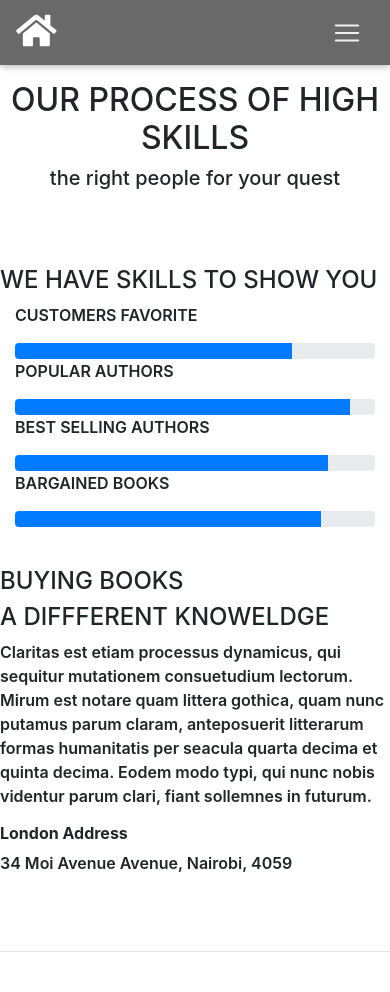
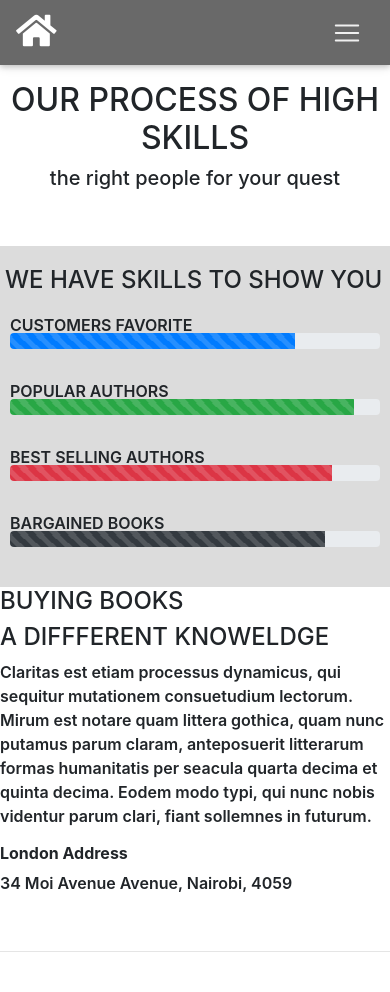
Before and after one commit to omololevy/E-books, a Django app: template library/templates/about.html in a window 390 px wide. Shown: the top 992 px of the page. Run offline with Django 3.2, Linux system fonts and the light colour scheme; the template is opened without the code that fills it, so the values that code supplies are empty; some libraries are stand-ins or nearby versions; some web fonts are replaced.

Commit message:
added animation

```diff
--- a/library/templates/about.html
+++ b/library/templates/about.html
@@ -4,7 +4,9 @@
 {{block.super}}
 
 <style>
-
+  body {
+  overflow: hidden; /* Hide scrollbars */
+  }
   .performance {
           padding-top: -9px;
           font-weight: 600;
@@ -14,12 +16,24 @@
     text-align: center;
   }
   .sales{
-    padding: 20px;
-    width: 40%;
+    padding-left: 30px;
+    padding-right: 20px;
+
   }
   /* meet */
   .meet{
     text-align: center;
+    padding: 13px;
+    margin: 4px;
+  }
+
+  #row{
+    background-color: #DCDCDC;
+    padding: 10px;
+  }
+  #row h4{
+    background-color: #DCDCDC;
+    padding: 10px;
   }
 
   .name {
@@ -29,6 +43,11 @@
   .work {
       font-weight: bold;
       font-size: 15px
+  }
+
+  .progress{
+    margin-top: -20px;
+    margin-bottom: 30px;
   }
 
   .about span {
@@ -67,14 +86,10 @@
   <meta charset="UTF-8">
   <meta http-equiv="X-UA-Compatible" content="IE=edge">
   <meta name="viewport" content="width=device-width, initial-scale=1.0">
-  <link rel="stylesheet" href="https://maxcdn.bootstrapcdn.com/bootstrap/4.0.0/css/bootstrap.min.css"
-    integrity="sha384-Gn5384xqQ1aoWXA+058RXPxPg6fy4IWvTNh0E263XmFcJlSAwiGgFAW/dAiS6JXm" crossorigin="anonymous">
-  <script src="https://cdnjs.cloudflare.com/ajax/libs/popper.js/1.12.9/umd/popper.min.js"
-    integrity="sha384-ApNbgh9B+Y1QKtv3Rn7W3mgPxhU9K/ScQsAP7hUibX39j7fakFPskvXusvfa0b4Q"
-    crossorigin="anonymous"></script>
-  <script src="https://maxcdn.bootstrapcdn.com/bootstrap/4.0.0/js/bootstrap.min.js"
-    integrity="sha384-JZR6Spejh4U02d8jOt6vLEHfe/JQGiRRSQQxSfFWpi1MquVdAyjUar5+76PVCmYl"
-    crossorigin="anonymous"></script>
+  <link rel="stylesheet" href="https://cdn.jsdelivr.net/npm/bootstrap@4.6.1/dist/css/bootstrap.min.css">
+  <script src="https://cdn.jsdelivr.net/npm/jquery@3.5.1/dist/jquery.slim.min.js"></script>
+  <script src="https://cdn.jsdelivr.net/npm/popper.js@1.16.1/dist/umd/popper.min.js"></script>
+  <script src="https://cdn.jsdelivr.net/npm/bootstrap@4.6.1/dist/js/bootstrap.bundle.min.js"></script>
   <title>Document</title>
 </head>
 
@@ -85,13 +100,13 @@
 
     <br><br>
     <div class="row">
-      <div class="sales col-md-6">
+      <div id="row" class="sales col-md-6">
         <h4>WE HAVE SKILLS TO SHOW YOU</h4>
 
         <div class="container">
           <p>CUSTOMERS FAVORITE</p>
           <div class="progress">
-            <div class="progress-bar" role="progressbar" aria-valuenow="70" aria-valuemin="0" aria-valuemax="100"
+            <div class="progress-bar progress-bar-striped progress-bar-animated" role="progressbar" aria-valuenow="70" aria-valuemin="0" aria-valuemax="100"
               style="width:77%">
               <span class="sr-only">77% Complete</span>
             </div>
@@ -101,7 +116,7 @@
         <div class="container">
           <p>POPULAR AUTHORS</p>
           <div class="progress">
-            <div class="progress-bar" role="progressbar" aria-valuenow="93" aria-valuemin="0" aria-valuemax="100"
+            <div class="progress-bar bg-success progress-bar-striped progress-bar-animated" role="progressbar" aria-valuenow="93" aria-valuemin="0" aria-valuemax="100"
               style="width:93%">
               <span class="sr-only">93% Complete (success)</span>
             </div>
@@ -111,7 +126,7 @@
         <div class="container">
           <p>BEST SELLING AUTHORS</p>
           <div class="progress">
-            <div class="progress-bar" role="progressbar" aria-valuenow="87" aria-valuemin="0" aria-valuemax="100"
+            <div class="progress-bar bg-danger progress-bar-striped progress-bar-animated"" role="progressbar" aria-valuenow="87" aria-valuemin="0" aria-valuemax="100"
               style="width:87%">
               <span class="sr-only">87% Complete</span>
             </div>
@@ -121,7 +136,7 @@
         <div class="container">
           <p>BARGAINED BOOKS</p>
           <div class="progress">
-            <div class="progress-bar" role="progressbar" aria-valuenow="85" aria-valuemin="0" aria-valuemax="100"
+            <div class="progress-bar bg-dark progress-bar-striped progress-bar-animated"" role="progressbar" aria-valuenow="85" aria-valuemin="0" aria-valuemax="100"
               style="width:85%">
               <span class="sr-only">85% Complete</span>
             </div>
@@ -129,7 +144,7 @@
         </div>
 
       </div>
-      <div class="sales col-md-6">
+      <div id="ro" class="sales col-md-6">
         <h4>BUYING BOOKS</h4>
         <h4>A DIFFFERENT KNOWELDGE</h4>
         <p>
```
